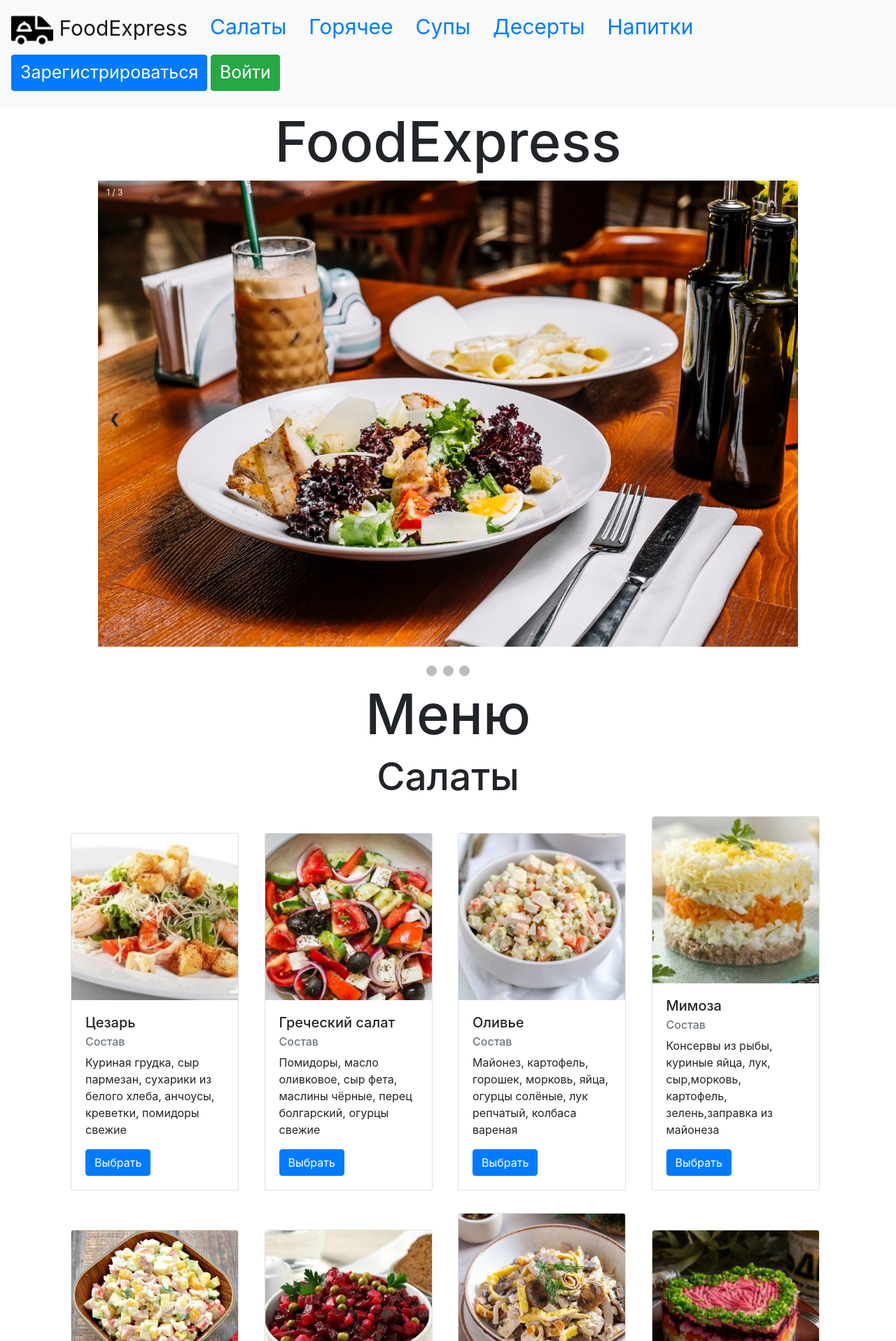
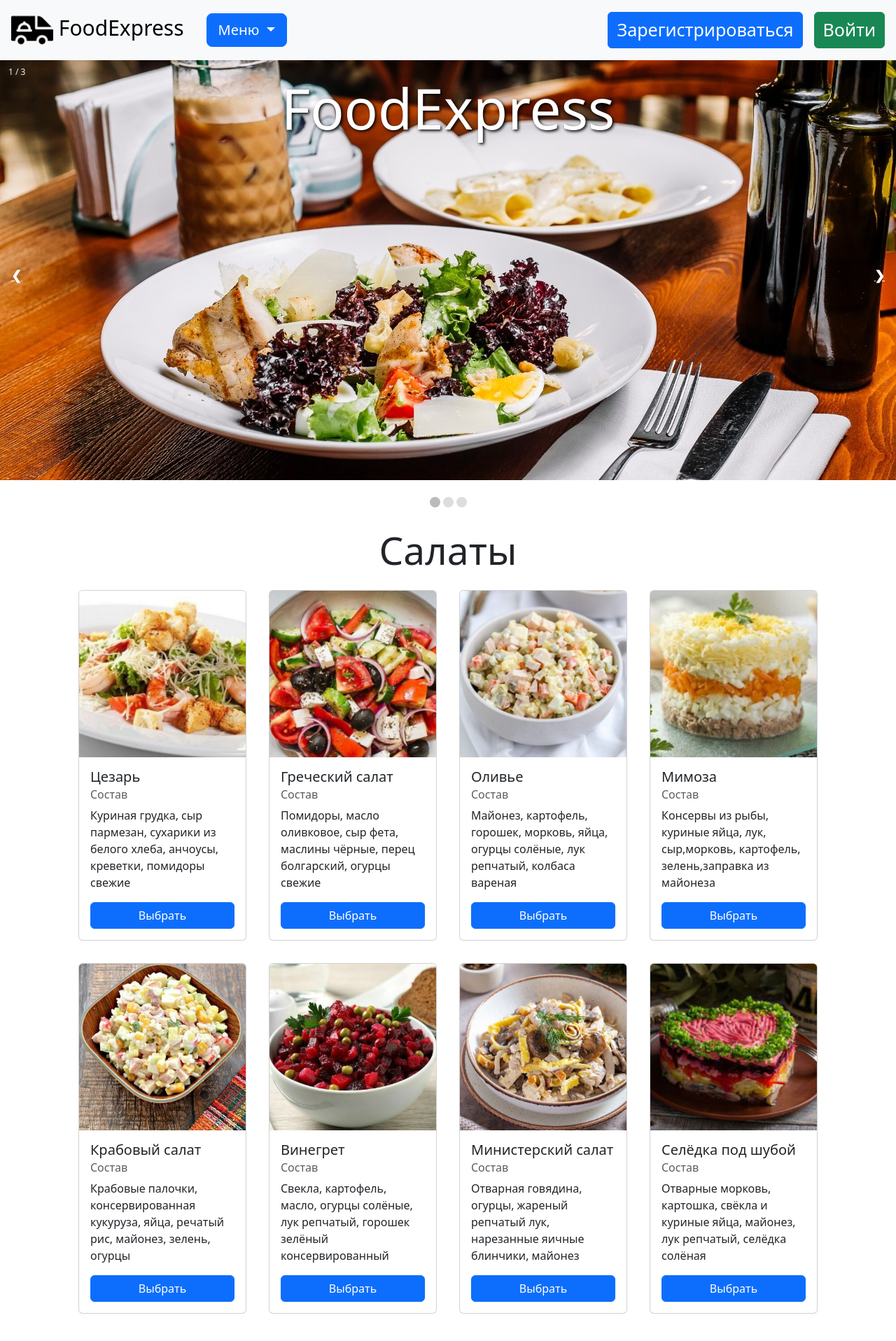
Before and after one commit to MariaEvstratova/FOOD, a Flask app: page / in a window 1280 px wide. Shown: the top 1916 px of the page at 70% size. Run offline with Flask 3, Linux system fonts and the light colour scheme; data comes from the database, SQL or seed files in the repository; some libraries are stand-ins or nearby versions.

Commit message:
release 1.0.0

```diff
--- a/server.py
+++ b/server.py
@@ -8,8 +8,6 @@ from flask_login import LoginManager, login_user, login_required, logout_user, c
 from data.logf import LoginForm
 from forms.user import RegisterForm
 from forms.food import FoodForm
-from data import users_resource, jobs_resource
-from flask_restful import reqparse, abort, Api
 
 app = Flask(__name__)
 
@@ -148,6 +146,7 @@ def buying():
             db_sess.commit()
             return redirect('/purchases')
         else:
+
             mess = "Error"
             return render_template('buying.html', form=form, price=price, message=mess)
 
@@ -168,5 +167,6 @@ def purchases():
 
 
 if __name__ == '__main__':
+    # app.run(port=8080, host='127.0.0.1', debug=True)
     port = int(os.environ.get("PORT", 5000))
     app.run(host='0.0.0.0', port=port)
--- a/templates/base.html
+++ b/templates/base.html
@@ -3,10 +3,9 @@
 <head>
     <meta charset="utf-8">
     <meta name="viewport" content="width=device-width, initial-scale=1, shrink-to-fit=no">
-    <link rel="stylesheet"
-          href="https://stackpath.bootstrapcdn.com/bootstrap/4.4.1/css/bootstrap.min.css"
-          integrity="sha384-Vkoo8x4CGsO3+Hhxv8T/Q5PaXtkKtu6ug5TOeNV6gBiFeWPGFN9MuhOf23Q9Ifjh"
-          crossorigin="anonymous">
+    <link href="https://cdn.jsdelivr.net/npm/bootstrap@5.3.3/dist/css/bootstrap.min.css" rel="stylesheet"
+          integrity="sha384-QWTKZyjpPEjISv5WaRU9OFeRpok6YctnYmDr5pNlyT2bRjXh0JMhjY6hW+ALEwIH" crossorigin="anonymous">
+
     <title>FoodExpress</title>
     <style>
         header {
@@ -18,51 +17,61 @@
 </head>
 <body>
 <header>
-    <nav class="navbar navbar-light bg-light">
-        <ul class="nav">
+    <nav class="navbar navbar-light bg-light px-3">
         <a class="navbar-brand" href="/" style="font-size: 30px">
             <img src="{{ url_for('static', filename='img/icon.png') }}" width="60" height="60" alt="">
-                FoodExpress
+            <span class="pt-3">FoodExpress</span>
         </a>
-            <li class="nav-item">
-                <a class="nav-link" href="/#salads" style="font-size: 30px">Салаты</a>
+        <div class="dropdown ps-3 flex-fill">
+            <button class="btn btn-primary btn-lg dropdown-toggle" type="button" data-bs-toggle="dropdown"
+                    aria-expanded="false">
+                Меню
+            </button>
+            <ul class="dropdown-menu dropdown-menu">
+                <li>
+                    <a class="dropdown-item" href="/#salads" style="font-size: 30px">Салаты</a>
                 </li>
-            <li class="nav-item">
-                <a class="nav-link" href="/#hot" style="font-size: 30px">Горячее</a>
+                <li>
+                    <a class="dropdown-item" href="/#hot" style="font-size: 30px">Горячее</a>
                 </li>
-            <li class="nav-item">
-                <a class="nav-link" href="/#soups" style="font-size: 30px">Супы</a>
+                <li>
+                    <a class="dropdown-item" href="/#soups" style="font-size: 30px">Супы</a>
                 </li>
-            <li class="nav-item">
-                <a class="nav-link" href="/#deserts" style="font-size: 30px">Десерты</a>
+                <li>
+                    <a class="dropdown-item" href="/#deserts" style="font-size: 30px">Десерты</a>
                 </li>
-            <li class="nav-item">
-                <a class="nav-link" href="/#drinks" style="font-size: 30px">Напитки</a>
+                <li>
+                    <a class="dropdown-item" href="/#drinks" style="font-size: 30px">Напитки</a>
                 </li>
+            </ul>
+        </div>
         {% if current_user.is_authenticated %}
+            <ul class="nav d-flex align-items-center me-3">
                 <li class="nav-item">
                     <a class="nav-link" href="/basket" style="font-size: 30px">Корзина</a>
                 </li>
                 <li class="nav-item">
                     <a class="nav-link" href="/purchases" style="font-size: 30px">Покупки</a>
                 </li>
-            {% endif %}
             </ul>
-        {% if current_user.is_authenticated %}
             <a class="navbar-brand" href="/logout" style="font-size: 30px">{{ current_user.name }}</a>
         {% else %}
-            <p>
+            <div class="d-flex align-items-center gap-3">
                 <a class="btn btn-primary " href="/register" style="font-size: 25px; vertical-align: center">Зарегистрироваться</a>
                 <a class="btn btn-success" href="/login" style="font-size: 25px; vertical-align: center">Войти</a>
-            </p>
+            </div>
         {% endif %}
     </nav>
     <nav>
     </nav>
 </header>
 <!-- Begin page content -->
-<main role="main" class="container">
+<main role="main">
     {% block content %}{% endblock %}
 </main>
+<script src="https://cdn.jsdelivr.net/npm/bootstrap@5.3.3/dist/js/bootstrap.bundle.min.js"
+        integrity="sha384-YvpcrYf0tY3lHB60NNkmXc5s9fDVZLESaAA55NDzOxhy9GkcIdslK1eN7N6jIeHz"
+        crossorigin="anonymous"></script>
+
 </body>
 </html>
--- a/templates/index.html
+++ b/templates/index.html
@@ -1,7 +1,6 @@
 {% extends "base.html" %}
 
 {% block content %}
-    <h1 class="text-center" style="font-size: 80px">FoodExpress</h1>
     <style>
         html {
             font-family: sans-serif;
@@ -75,13 +74,19 @@
             top: 0;
         }
 
+        .dots {
+            display: flex;
+            justify-content: center;
+            user-select: none;
+        }
+
         /* The dots/bullets/indicators */
         .dot {
             cursor: pointer;
             height: 15px;
             width: 15px;
             margin: 0 2px;
-            background-color: #bbb;
+            background: #ddd;
             border-radius: 50%;
             display: inline-block;
             transition: background-color 0.6s ease;
@@ -127,38 +132,67 @@
             .displayed {
                 display: block;
                 margin-left: auto;
-    margin-right: auto }
+                margin-right: auto
+            }
+        }
+
+        .image-cont {
+            position: relative;
+        }
+
+        .main-title {
+            position: absolute;
+            left: 50%;
+            top: 20px;
+            transform: translateX(-50%);
+            color: white;
+            text-shadow: 2px 2px 4px black;
+        }
+
+        .food-image {
+            width: 100%;
+            height: 75vh;
+            object-fit: cover;
+        }
+
+        .active-2 {
+            background-color: #bbb;
+        }
+
+        .category-title {
+            margin-top: .5em;
+            flex-basis: 100%;
         }
     </style>
-    <div class="slideshow-container displayed">
+    <div class="image-cont">
+        <h1 class="main-title" style="font-size: 80px">FoodExpress</h1>
         <div class="mySlides">
             <div class="numbertext">1 / 3</div>
             <img src="{{ url_for('static', filename='img/pic1.jpeg') }}"
-                 alt="здесь должна была быть картинка, но не нашлась" style="width:100%">
+                 alt="здесь должна была быть картинка, но не нашлась" class="food-image">
             <div class="text"></div>
         </div>
 
         <div class="mySlides">
             <div class="numbertext">2 / 3</div>
             <img src="{{ url_for('static', filename='img/pic2.jpeg') }}"
-                 alt="здесь должна была быть картинка, но не нашлась" style="width:100%">
+                 alt="здесь должна была быть картинка, но не нашлась"  class="food-image">
             <div class="text"></div>
         </div>
 
         <div class="mySlides">
             <div class="numbertext">3 / 3</div>
             <img src="{{ url_for('static', filename='img/pic3.jpeg') }}"
-                 alt="здесь должна была быть картинка, но не нашлась" style="width:100%">
+                 alt="здесь должна была быть картинка, но не нашлась"  class="food-image">
             <div class="text"></div>
         </div>
 
         <a class="prev" onclick="plusSlides(-1)">❮</a>
         <a class="next" onclick="plusSlides(1)">❯</a>
-
     </div>
     <br>
 
-    <div style="text-align:center">
+    <div class="dots">
         <span class="dot" onclick="currentSlide(1)"></span>
         <span class="dot" onclick="currentSlide(2)"></span>
         <span class="dot" onclick="currentSlide(3)"></span>
@@ -190,22 +224,23 @@
                 slides[i].style.display = "none";
             }
             for (i = 0; i < dots.length; i++) {
-                dots[i].className = dots[i].className.replace(" active", "");
+                dots[i].className = dots[i].className.replace(" active-2", "");
             }
             slides[slideIndex - 1].style.display = "block";
-            dots[slideIndex - 1].className += " active";
+            dots[slideIndex - 1].className += " active-2";
         }
     </script>
-    <h1 class="text-center" style="font-size: 80px" id="menu">Меню</h1>
-    <h1 class="text-center" style="font-size: 55px" id="salads">Салаты</h1>
+{#    <h1 class="text-center" style="font-size: 80px" id="menu">Меню</h1>#}
+    <div class="container d-flex flex-wrap justify-content-center">
+    <h1 class="text-center category-title" style="font-size: 55px" id="salads">Салаты</h1>
         {% for item in food %}
             {% if item.type == 'салат' %}
                 {% set a = item.name + "0" %}
                 {% set b = '#' + item.name + "0" %}
-            <div class="card" style="width: 15rem;">
+                <div class="card d-flex flex-column" style="width: 15rem;">
                     <img src="{{ url_for('static', filename=item.image) }}"
                          alt="здесь должна была быть картинка, но не нашлась" class="card-img-top">
-                <div class="card-body">
+                    <div class="card-body flex-fill d-flex flex-column justify-content-between">
                         <h5 class="card-title">{{ item.name }}</h5>
                         <h6 class="card-subtitle mb-2 text-muted">Состав</h6>
                         <p class="card-text">{{ item.about }}</p>
@@ -215,14 +250,14 @@
             {% endif %}
         {% endfor %}
 
-    <h1 class="text-center" style="font-size: 55px" id="hot">Горячее</h1>
+        <h1 class="text-center category-title" style="font-size: 55px" id="hot">Горячее</h1>
         {% for item in food %}
             {% if item.type == 'горячее' %}
-            <div class="card" style="width: 15rem;">
+                <div class="card d-flex flex-column" style="width: 15rem;">
                     <img src="{{ url_for('static', filename=item.image) }}"
                          alt="здесь должна была быть картинка, но не нашлась" class="card-img-top">
                     {#  <img src="/static/img/{{item.image}}" class="card-img-top" alt="Картинка">#}
-                <div class="card-body">
+                    <div class="card-body flex-fill d-flex flex-column justify-content-between">
                         <h5 class="card-title">{{ item.name }}</h5>
                         <h6 class="card-subtitle mb-2 text-muted">Состав</h6>
                         <p class="card-text">{{ item.about }}</p>
@@ -232,14 +267,14 @@
             {% endif %}
         {% endfor %}
 
-    <h1 class="text-center" style="font-size: 55px" id="soups">Супы</h1>
+        <h1 class="text-center category-title" style="font-size: 55px" id="soups">Супы</h1>
         {% for item in food %}
             {% if item.type == 'суп' %}
-            <div class="card" style="width: 15rem;">
+                <div class="card d-flex flex-column" style="width: 15rem;">
                     <img src="{{ url_for('static', filename=item.image) }}"
                          alt="здесь должна была быть картинка, но не нашлась" class="card-img-top">
                     {#  <img src="/static/img/{{item.image}}" class="card-img-top" alt="Картинка">#}
-                <div class="card-body">
+                    <div class="card-body flex-fill d-flex flex-column justify-content-between">
                         <h5 class="card-title">{{ item.name }}</h5>
                         <h6 class="card-subtitle mb-2 text-muted">Состав</h6>
                         <p class="card-text">{{ item.about }}</p>
@@ -249,14 +284,14 @@
             {% endif %}
         {% endfor %}
 
-    <h1 class="text-center" style="font-size: 55px" id="deserts">Десерты</h1>
+        <h1 class="text-center category-title" style="font-size: 55px" id="deserts">Десерты</h1>
         {% for item in food %}
             {% if item.type == 'десерт' %}
-            <div class="card" style="width: 15rem;">
+                <div class="card d-flex flex-column" style="width: 15rem;">
                     <img src="{{ url_for('static', filename=item.image) }}"
                          alt="здесь должна была быть картинка, но не нашлась" class="card-img-top">
                     {#  <img src="/static/img/{{item.image}}" class="card-img-top" alt="Картинка">#}
-                <div class="card-body">
+                    <div class="card-body flex-fill d-flex flex-column justify-content-between">
                         <h5 class="card-title">{{ item.name }}</h5>
                         <h6 class="card-subtitle mb-2 text-muted">Состав</h6>
                         <p class="card-text">{{ item.about }}</p>
@@ -265,14 +300,15 @@
                 </div>
             {% endif %}
         {% endfor %}
-    <h1 class="text-center" style="font-size: 55px" id="drinks">Напитки</h1>
+
+        <h1 class="text-center category-title" style="font-size: 55px" id="drinks">Напитки</h1>
         {% for item in food %}
             {% if item.type == 'напиток' %}
-            <div class="card" style="width: 15rem;">
+                <div class="card d-flex flex-column" style="width: 15rem;">
                     <img src="{{ url_for('static', filename=item.image) }}"
                          alt="здесь должна была быть картинка, но не нашлась" class="card-img-top">
                     {#  <img src="/static/img/{{item.image}}" class="card-img-top" alt="Картинка">#}
-                <div class="card-body">
+                    <div class="card-body flex-fill d-flex flex-column justify-content-between">
                         <h5 class="card-title">{{ item.name }}</h5>
                         <h6 class="card-subtitle mb-2 text-muted">Состав</h6>
                         <p class="card-text">{{ item.about }}</p>
@@ -281,4 +317,5 @@
                 </div>
             {% endif %}
         {% endfor %}
+    </div>
 {% endblock %}
```
Also changed, not shown: static/map.js (+21 -12 lines), templates/basket.html (+5 -2 lines), templates/buying.html (+20 -9 lines), templates/login.html (+23 -5 lines), templates/purchases.html (+5 -3 lines), templates/register.html (+26 -8 lines). Lines whose indentation alone changed are shown as unchanged.
